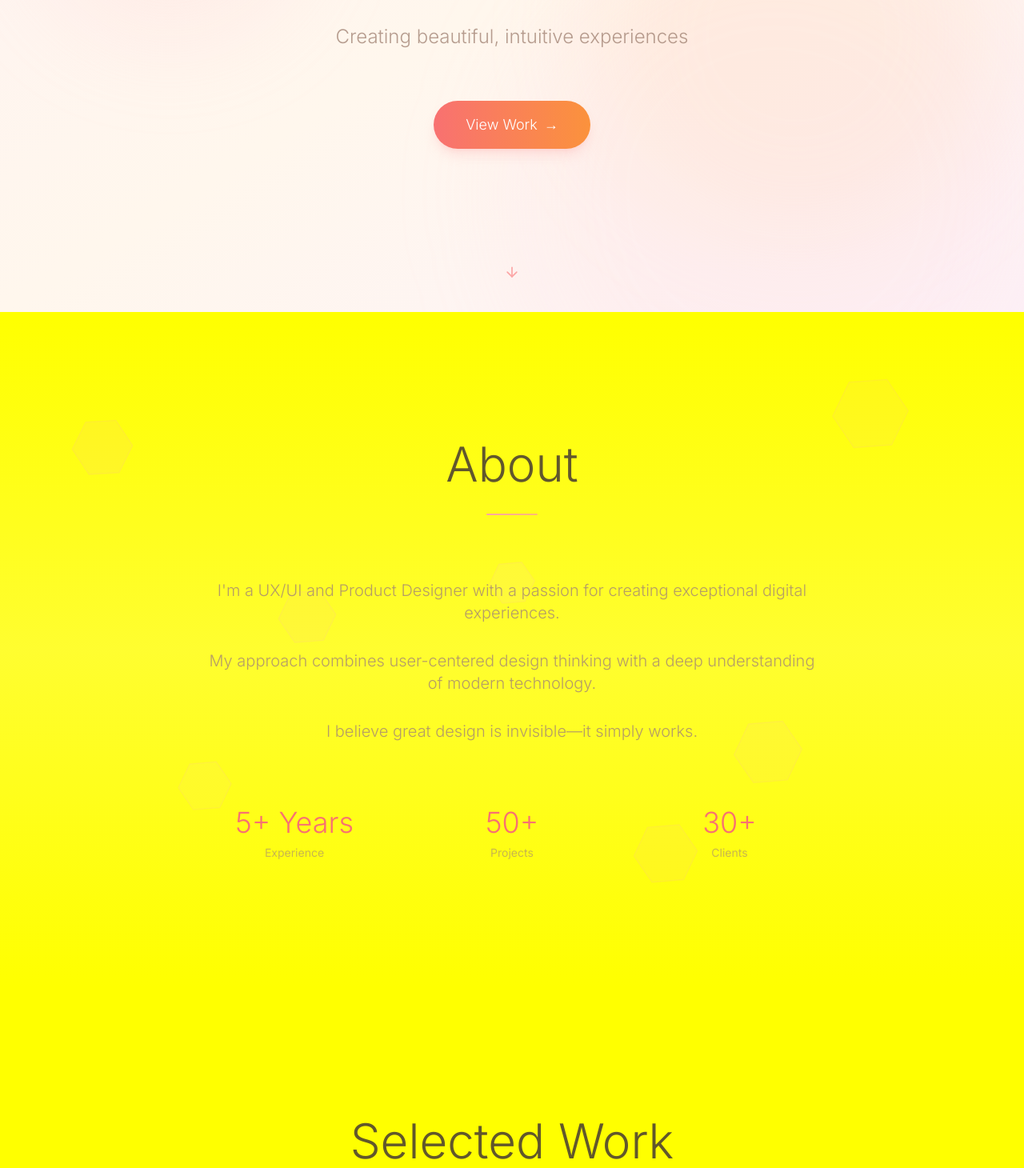
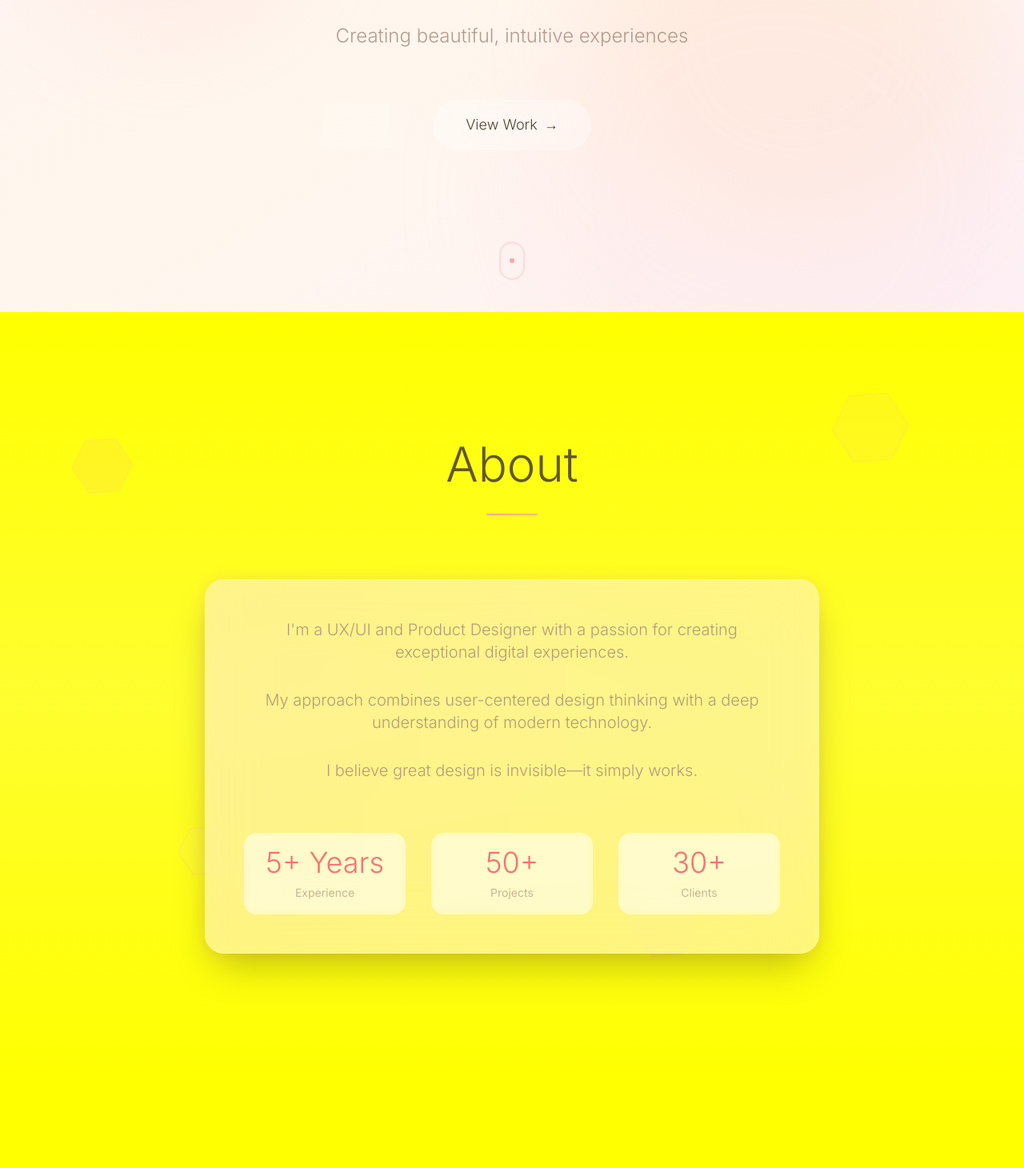
Before and after one commit to LlamaWritesCode/ux-depth-showcase, a React (Vite) app: page / in a window 1280 px wide. Shown: the part 410-1870 px from the top of the page at 80% size. Built offline with nearby package versions, Linux system fonts and the light colour scheme; the HTML template or start-up script is replaced by a standard one.

Commit message:
Add glassmorphism effects

```diff
--- a/src/components/About.tsx
+++ b/src/components/About.tsx
@@ -26,12 +26,18 @@ export const About = () => {
             <div className="w-16 h-0.5 bg-gradient-to-r from-red-300 to-orange-300 mx-auto rounded-full" />
           </motion.div>
 
+          {/* Glass card */}
           <motion.div
-            initial={{ opacity: 0, y: 50 }}
-            animate={isInView ? { opacity: 1, y: 0 } : {}}
+            initial={{ opacity: 0, y: 50, scale: 0.95 }}
+            animate={isInView ? { opacity: 1, y: 0, scale: 1 } : {}}
             transition={{ duration: 1, delay: 0.3, ease: [0.16, 1, 0.3, 1] }}
-            className="space-y-8 text-lg md:text-xl text-muted-foreground/80 leading-relaxed font-light text-center"
+            className="relative group"
           >
+            {/* Glow effect */}
+            <div className="absolute -inset-0.5 bg-gradient-to-r from-red-300 to-orange-300 rounded-3xl blur opacity-20 group-hover:opacity-30 transition duration-1000" />
+
+            <div className="relative bg-white/40 backdrop-blur-2xl rounded-3xl p-12 border border-white/20 shadow-2xl">
+              <div className="space-y-8 text-lg md:text-xl text-muted-foreground/80 leading-relaxed font-light text-center">
                 <p>
                   I'm a UX/UI and Product Designer with a passion for creating exceptional digital experiences.
                 </p>
@@ -41,28 +47,35 @@ export const About = () => {
                 <p>
                   I believe great design is invisible—it simply works.
                 </p>
-          </motion.div>
+              </div>
 
               <motion.div
-            initial={{ opacity: 0, y: 50 }}
+                initial={{ opacity: 0, y: 30 }}
                 animate={isInView ? { opacity: 1, y: 0 } : {}}
-            transition={{ duration: 1, delay: 0.6, ease: [0.16, 1, 0.3, 1] }}
-            className="mt-20 grid grid-cols-3 gap-12 text-center"
+                transition={{ duration: 1, delay: 0.8, ease: [0.16, 1, 0.3, 1] }}
+                className="mt-16 grid grid-cols-3 gap-8"
               >
                 {[
                   { label: 'Experience', value: '5+ Years' },
                   { label: 'Projects', value: '50+' },
                   { label: 'Clients', value: '30+' },
                 ].map((stat, index) => (
-              <div key={index}>
+                  <motion.div
+                    key={index}
+                    whileHover={{ scale: 1.05 }}
+                    transition={{ duration: 0.3 }}
+                    className="text-center p-4 rounded-2xl bg-white/30 backdrop-blur-sm border border-white/20 hover:bg-white/40 transition-all duration-500"
+                  >
                     <div className="text-3xl md:text-4xl font-light text-red-400 mb-2">
                       {stat.value}
                     </div>
                     <div className="text-sm text-muted-foreground/60">
                       {stat.label}
                     </div>
+                  </motion.div>
+                ))}
+              </motion.div>
             </div>
-            ))}
           </motion.div>
         </div>
       </div>
--- a/src/components/Contact.tsx
+++ b/src/components/Contact.tsx
@@ -45,29 +45,40 @@ export const Contact = () => {
             transition={{ duration: 1, delay: 0.3, ease: [0.16, 1, 0.3, 1] }}
             className="text-center mb-16"
           >
-            <a
+            <motion.a
               href="mailto:hello@designer.com"
-              className="inline-block px-12 py-5 bg-gradient-to-r from-red-400 to-orange-400 text-white rounded-full font-light text-xl transition-all duration-700 hover:scale-105 hover:shadow-2xl shadow-lg shadow-red-300/30"
+              whileHover={{ scale: 1.05 }}
+              whileTap={{ scale: 0.98 }}
+              className="group relative inline-block px-12 py-5 bg-white/30 backdrop-blur-xl border border-white/20 text-foreground rounded-full font-light text-xl transition-all duration-700 hover:bg-white/40 hover:shadow-2xl overflow-hidden"
             >
-              Get in Touch
-            </a>
+              <span className="relative z-10">Get in Touch</span>
+              {/* Shine effect */}
+              <motion.div
+                className="absolute inset-0 bg-gradient-to-r from-transparent via-white/30 to-transparent"
+                initial={{ x: '-100%' }}
+                whileHover={{ x: '100%' }}
+                transition={{ duration: 0.8 }}
+              />
+            </motion.a>
           </motion.div>
 
           <motion.div
             initial={{ opacity: 0, y: 50 }}
             animate={isInView ? { opacity: 1, y: 0 } : {}}
             transition={{ duration: 1, delay: 0.6, ease: [0.16, 1, 0.3, 1] }}
-            className="flex justify-center gap-6"
+            className="flex justify-center gap-4"
           >
             {socials.map((social, index) => (
-              <a
+              <motion.a
                 key={index}
                 href={social.href}
-                className="w-14 h-14 rounded-full bg-white/40 backdrop-blur-sm border border-red-100/50 flex items-center justify-center text-muted-foreground/60 hover:bg-white/60 hover:border-red-200 transition-all duration-500 hover:scale-110"
+                whileHover={{ scale: 1.1, y: -4 }}
+                whileTap={{ scale: 0.95 }}
+                className="w-14 h-14 rounded-2xl bg-white/40 backdrop-blur-xl border border-white/20 flex items-center justify-center text-muted-foreground/60 hover:bg-white/50 hover:border-white/30 transition-all duration-500 shadow-lg hover:shadow-xl"
                 aria-label={social.label}
               >
                 <social.icon className="w-5 h-5" />
-              </a>
+              </motion.a>
             ))}
           </motion.div>
         </div>
--- a/src/components/Hero.tsx
+++ b/src/components/Hero.tsx
@@ -7,7 +7,7 @@ export const Hero = () => {
       {/* Soft salmon gradient background */}
       <div className="absolute inset-0 bg-gradient-to-br from-red-50 via-orange-50 to-pink-50" />
 
-      {/* Animated blobs - salmon tones */}
+      {/* Animated blobs - more fluid */}
       <div className="absolute top-20 left-10 w-96 h-96 bg-red-200/20 rounded-full blur-3xl animate-blob" />
       <div className="absolute bottom-20 right-10 w-[500px] h-[500px] bg-orange-200/20 rounded-full blur-3xl animate-blob" style={{ animationDelay: '2s' }} />
       <div className="absolute top-1/2 left-1/2 -translate-x-1/2 -translate-y-1/2 w-[600px] h-[600px] bg-rose-200/15 rounded-full blur-3xl animate-blob" style={{ animationDelay: '4s' }} />
@@ -45,10 +45,17 @@ export const Hero = () => {
           >
             <a
               href="#work"
-              className="group px-10 py-4 bg-gradient-to-r from-red-400 to-orange-400 text-white rounded-full font-light text-lg transition-all duration-700 hover:scale-105 hover:shadow-2xl shadow-lg shadow-red-300/30"
+              className="group relative px-10 py-4 bg-white/30 backdrop-blur-xl border border-white/20 text-foreground rounded-full font-light text-lg transition-all duration-700 hover:scale-105 hover:bg-white/40 hover:shadow-2xl hover:shadow-red-200/20"
             >
-              View Work
+              <span className="relative z-10">View Work</span>
               <span className="ml-2 inline-block transition-transform duration-500 group-hover:translate-x-2">→</span>
+              {/* Shine effect */}
+              <motion.div
+                className="absolute inset-0 rounded-full bg-gradient-to-r from-transparent via-white/20 to-transparent"
+                initial={{ x: '-100%' }}
+                whileHover={{ x: '100%' }}
+                transition={{ duration: 0.8 }}
+              />
             </a>
           </motion.div>
         </div>
@@ -64,8 +71,13 @@ export const Hero = () => {
         <motion.div
           animate={{ y: [0, 12, 0] }}
           transition={{ repeat: Infinity, duration: 3, ease: "easeInOut" }}
+          className="w-8 h-12 rounded-full border-2 border-red-300/30 flex items-start justify-center p-2"
         >
-          <ArrowDown className="w-5 h-5 text-red-300" />
+          <motion.div
+            animate={{ y: [0, 16, 0] }}
+            transition={{ repeat: Infinity, duration: 3, ease: "easeInOut" }}
+            className="w-1.5 h-1.5 rounded-full bg-red-300"
+          />
         </motion.div>
       </motion.div>
     </section>
--- a/src/components/Skills.tsx
+++ b/src/components/Skills.tsx
@@ -53,14 +53,15 @@ export const Skills = () => {
             <h3 className="text-xl font-light text-muted-foreground/60 mb-8 text-center">
               Skills
             </h3>
-            <div className="flex flex-wrap justify-center gap-4">
+            <div className="flex flex-wrap justify-center gap-3">
               {skills.map((skill, index) => (
                 <motion.div
                   key={index}
                   initial={{ opacity: 0, scale: 0.9 }}
                   animate={isInView ? { opacity: 1, scale: 1 } : {}}
+                  whileHover={{ scale: 1.05, y: -2 }}
                   transition={{ duration: 0.6, delay: 0.4 + index * 0.1, ease: [0.16, 1, 0.3, 1] }}
-                  className="px-6 py-3 bg-white/40 backdrop-blur-sm border border-red-100/50 rounded-full text-foreground/80 font-light transition-all duration-500 hover:bg-white/60 hover:border-red-200"
+                  className="px-6 py-3 bg-white/40 backdrop-blur-xl border border-white/20 rounded-full text-foreground/80 font-light transition-all duration-500 hover:bg-white/50 hover:border-white/30 hover:shadow-lg cursor-pointer"
                 >
                   {skill}
                 </motion.div>
@@ -76,14 +77,15 @@ export const Skills = () => {
             <h3 className="text-xl font-light text-muted-foreground/60 mb-8 text-center">
               Tools
             </h3>
-            <div className="flex flex-wrap justify-center gap-4">
+            <div className="flex flex-wrap justify-center gap-3">
               {tools.map((tool, index) => (
                 <motion.div
                   key={index}
                   initial={{ opacity: 0, scale: 0.9 }}
                   animate={isInView ? { opacity: 1, scale: 1 } : {}}
+                  whileHover={{ scale: 1.05, y: -2 }}
                   transition={{ duration: 0.6, delay: 0.7 + index * 0.1, ease: [0.16, 1, 0.3, 1] }}
-                  className="px-6 py-3 bg-white/40 backdrop-blur-sm border border-red-100/50 rounded-full text-foreground/80 font-light transition-all duration-500 hover:bg-white/60 hover:border-red-200"
+                  className="px-6 py-3 bg-white/40 backdrop-blur-xl border border-white/20 rounded-full text-foreground/80 font-light transition-all duration-500 hover:bg-white/50 hover:border-white/30 hover:shadow-lg cursor-pointer"
                 >
                   {tool}
                 </motion.div>
--- a/src/components/Work.tsx
+++ b/src/components/Work.tsx
@@ -62,29 +62,36 @@ export const Work = () => {
                 transition={{ duration: 1, delay: index * 0.15, ease: [0.16, 1, 0.3, 1] }}
                 className={`group relative ${project.span}`}
               >
-                <div className="relative overflow-hidden rounded-3xl bg-white/40 backdrop-blur-sm border border-red-100/30 hover:border-red-200/50 transition-all duration-700 h-full">
+                {/* Glow effect */}
+                <div className="absolute -inset-0.5 bg-gradient-to-r from-red-300/50 to-orange-300/50 rounded-3xl blur-lg opacity-0 group-hover:opacity-100 transition duration-1000" />
+
+                <motion.div
+                  whileHover={{ y: -8 }}
+                  transition={{ duration: 0.5, ease: [0.16, 1, 0.3, 1] }}
+                  className="relative overflow-hidden rounded-3xl bg-white/40 backdrop-blur-2xl border border-white/20 hover:border-white/30 transition-all duration-700 h-full shadow-xl hover:shadow-2xl"
+                >
                   {/* Image container */}
                   <div className="aspect-[4/3] overflow-hidden relative">
                     <img
                       src={project.image}
                       alt={project.title}
-                      className="w-full h-full object-cover transition-all duration-700 ease-out group-hover:scale-110"
+                      className="w-full h-full object-cover transition-all duration-700 ease-out group-hover:scale-105"
                     />
                     {/* Gradient overlay on hover */}
                     <div className="absolute inset-0 bg-gradient-to-t from-black/60 via-black/20 to-transparent opacity-0 group-hover:opacity-100 transition-opacity duration-700" />
 
                     {/* Floating button */}
                     <motion.div
-                      initial={{ opacity: 0, scale: 0.8 }}
-                      whileHover={{ scale: 1 }}
-                      className="absolute top-6 right-6 w-12 h-12 rounded-full bg-white/90 backdrop-blur-sm flex items-center justify-center opacity-0 group-hover:opacity-100 transition-all duration-500 shadow-lg"
+                      initial={{ opacity: 0, scale: 0.8, y: 20 }}
+                      whileHover={{ scale: 1.1 }}
+                      className="absolute top-6 right-6 w-12 h-12 rounded-full bg-white/90 backdrop-blur-xl flex items-center justify-center opacity-0 group-hover:opacity-100 transition-all duration-500 shadow-lg hover:shadow-xl"
                     >
                       <ArrowUpRight className="w-5 h-5 text-red-400" />
                     </motion.div>
                   </div>
 
                   {/* Content */}
-                  <div className="p-8">
+                  <div className="p-8 bg-gradient-to-b from-white/10 to-white/5 backdrop-blur-sm">
                     <p className="text-xs font-medium text-red-400 mb-3 tracking-wider uppercase">
                       {project.category}
                     </p>
@@ -92,7 +99,7 @@ export const Work = () => {
                       {project.title}
                     </h3>
                   </div>
-                </div>
+                </motion.div>
               </motion.div>
             ))}
           </div>
```
Lines whose indentation alone changed are shown as unchanged.
